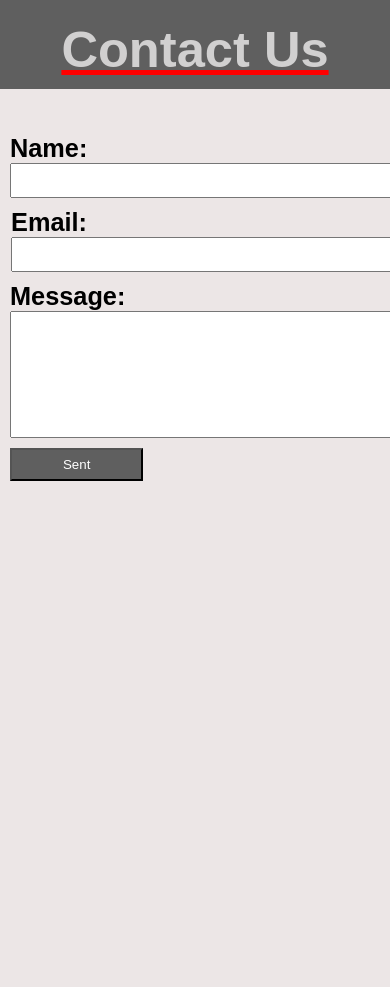
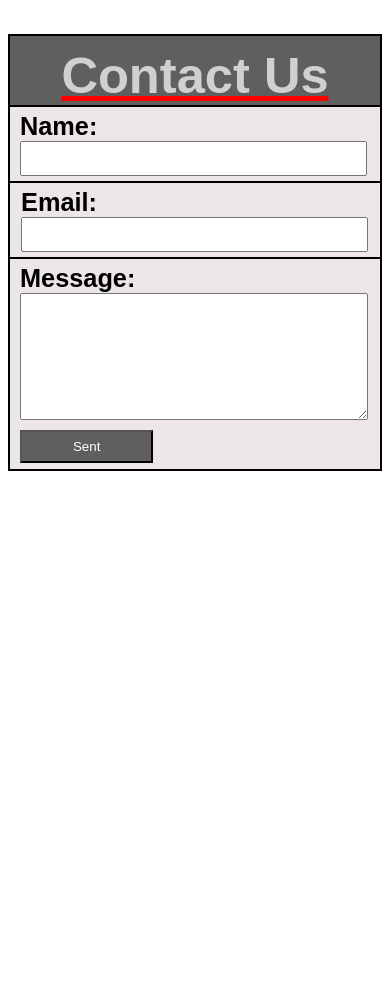
Before and after one commit to thaiga123/Maths-app, a Flask app: page /contact_us in a window 390 px wide; the page is wider, and only the part inside the window is pictured. After the commit the page ends 471 px from the top of that part, so only its background shows below. Run offline with Flask 2, Linux system fonts and the light colour scheme.

Commit message:
Layout fixed

```diff
--- a/static/contact-us.css
+++ b/static/contact-us.css
@@ -2,26 +2,25 @@ body{
     font-size: 3vh;
     font-family: sans-serif;
     font-weight: bold;
-    margin: 0;
+    margin-top: 10px;
 }
 
 h1{
     text-align: center;
     text-decoration: underline;
     text-decoration-color: red;
-    padding-top: 20px;
-    padding-bottom: 10px;
+    padding-top: 10px;
+    border-top: 2px solid black;
+    border-left: 2px solid black;
+    border-right: 2px solid black;
     margin-bottom: 0;
-    margin-top: 0;
     background-color: rgb(95, 95, 95);
     color: rgb(209, 208, 208)
 }
 
 .container{
-    background-color: rgb(236, 230, 230);
-    padding-top: 40px;
-    padding-bottom: 500px;
-    margin-top: 0
+    border: 1px solid;
+    background-color: rgb(236, 230, 230)
 }
 
 #name-container, #email-container, #message-container{
@@ -55,22 +54,7 @@ button{
     background-color: rgb(95, 95, 95);
 }
 
-@media screen and (max-width:1100px){
-    input{
-        padding: 5px;
-        width: 24em;
-        font-size: 18px;
-        font-family: sans-serif;
-    }
-    textarea{
-        padding: 10px;
-        width: 26.9em;
-        font-size: 18px;
-        font-family: "Arial", sans-serif;
-    }
-}
-
-@media screen and (max-width: 679px){
+@media screen and (max-width: 738px){
     button{
         width: 10em;
         height: 2.5em;
@@ -81,11 +65,59 @@ button{
     }
 }
 
-@media screen and (max-width:545px) {
+@media screen and (max-width: 1440px){
+    input{
+        width: 45.4em
+    }
     textarea{
-        padding: 10px;
-        width: 23.6em;
-        font-size: 18px;
-        font-family: "Arial", sans-serif;
+        width: 50em
     }
 }
+
+@media screen and (max-width: 1358px){
+    input{
+        width: 45.4em
+    }
+    textarea{
+        width: 47.6em
+    }
+}
+
+@media screen and (max-width: 1356px){
+    textarea{
+        width: 47.4em
+    }
+}
+
+@media screen and (max-width: 914px){
+    textarea{
+        width: 45em
+    }
+}
+
+@media screen and (max-width: 874px){
+    input{
+        width: 24.8em
+    }
+    textarea{
+        width: 30em
+    }
+}
+
+@media screen and (max-width: 800px){
+    input{
+        width: 24.3em
+    }
+    textarea{
+        width:23.9em
+    }
+}
+
+@media screen and (max-width: 390px){
+    input{
+        width: 18.5em
+    }
+    textarea{
+        width: 18.1em
+    }
+}
```
